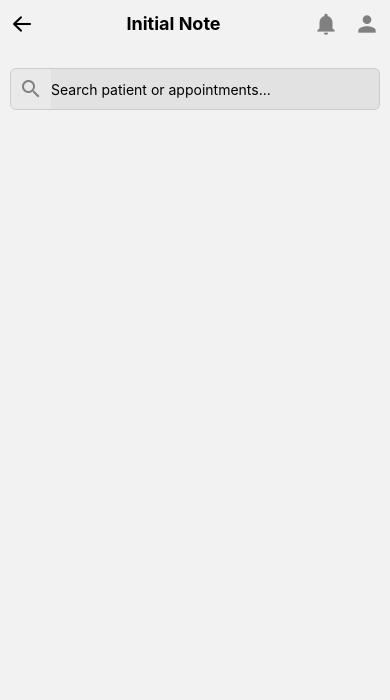
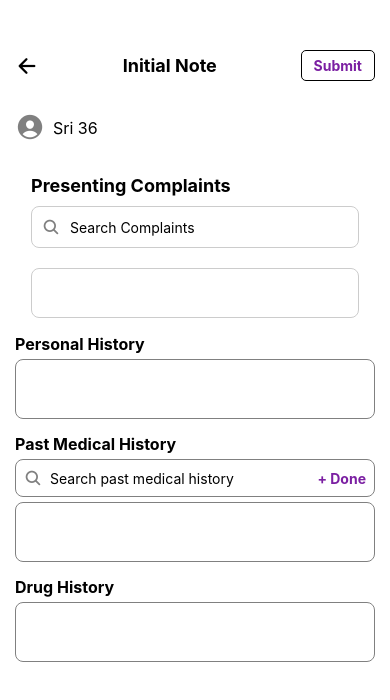
Before and after one commit to kavya581267/doctorsapp, a React Native app: screen /InitialNote in a window 390 px wide. Shown: the top 700 px of the page. Built offline with nearby package versions, Linux system fonts and the light colour scheme.

Commit message:
complaints

```diff
--- a/app.json
+++ b/app.json
@@ -23,6 +23,11 @@
     },
     "web": {
       "favicon": "./assets/favicon.png"
+    },
+    "extra": {
+      "eas": {
+        "projectId": "f57921e8-6204-4cb5-b4de-f28bdb6c6758"
+      }
     }
   }
 }
--- a/components/physician/InitialNote.js
+++ b/components/physician/InitialNote.js
@@ -1,15 +1,138 @@
+import React from 'react';
+import { View, Text, TextInput, TouchableOpacity, ScrollView, StyleSheet } from 'react-native';
+import Icon from 'react-native-vector-icons/Ionicons';
+import PresentingComplaints from './PresentingComplaints';
 
-import React from "react";
-import { SafeAreaView, View } from "react-native";
-import Header from "../admin/Header";
+const MedicalFormScreen = () => {
+  return (
+    <View style={styles.container}>
+      {/* Header */}
+      <View style={styles.header}>
+        <Icon name="arrow-back" size={24} color="black" />
+        <Text style={styles.headerTitle}>Initial Note</Text>
+        <TouchableOpacity style={styles.submitButton}>
+          <Text style={styles.submitText}>Submit</Text>
+        </TouchableOpacity>
+      </View>
 
+      <ScrollView contentContainerStyle={styles.content}>
+        {/* User Info */}
+        <View style={styles.userInfo}>
+          <Icon name="person-circle" size={30} color="gray" />
+          <Text style={styles.userText}>Sri 36</Text>
+        </View>
 
-export default function InitialNote() {
-    return(
-        <SafeAreaView>
-            <View style={{padding:10}}>
-            <Header nav="PatientMedical" heading="Initial Note"/>
-            </View>
-        </SafeAreaView>
-    )
-}
+        {/* Presenting Complaints */}
+       <PresentingComplaints/>
+
+        {/* Personal History */}
+        <View style={styles.section}>
+          <Text style={styles.sectionTitle}>Personal History</Text>
+          <View style={styles.box}></View>
+        </View>
+
+        {/* Past Medical History */}
+        <View style={styles.section}>
+          <Text style={styles.sectionTitle}>Past Medical History</Text>
+          <View style={styles.inputContainer}>
+            <Icon name="search" size={18} color="gray" style={styles.icon} />
+            <TextInput placeholder="Search past medical history" style={styles.input} />
+            <TouchableOpacity>
+              <Text style={styles.doneText}>+ Done</Text>
+            </TouchableOpacity>
+          </View>
+          <View style={styles.box}></View>
+        </View>
+
+        {/* Drug History */}
+        <View style={styles.section}>
+          <Text style={styles.sectionTitle}>Drug History</Text>
+          <View style={styles.box}></View>
+        </View>
+      </ScrollView>
+    </View>
+  );
+};
+
+const styles = StyleSheet.create({
+  container: {
+    flex: 1,
+    backgroundColor: 'white',
+  },
+  header: {
+    flexDirection: 'row',
+    alignItems: 'center',
+    justifyContent: 'space-between',
+  //  backgroundColor: '#7B1FA2',
+    padding: 15,
+    paddingTop: 50,
+  },
+  headerTitle: {
+    fontSize: 18,
+    fontWeight: 'bold',
+  },
+  submitButton: {
+
+    paddingHorizontal: 12,
+    paddingVertical: 6,
+    borderRadius: 5,
+    borderWidth:1,
+    borderColor:"black"
+  },
+  submitText: {
+    color: '#7B1FA2',
+    fontWeight: 'bold',
+  },
+  content: {
+    padding: 15,
+  },
+  userInfo: {
+    flexDirection: 'row',
+    alignItems: 'center',
+    marginBottom: 15,
+  },
+  userText: {
+    fontSize: 16,
+    marginLeft: 8,
+    color: 'black',
+  },
+  section: {
+    marginBottom: 15,
+  },
+  sectionTitle: {
+    fontSize: 16,
+    fontWeight: 'bold',
+    marginBottom: 5,
+    color: 'black',
+  },
+  inputContainer: {
+    flexDirection: 'row',
+    alignItems: 'center',
+    borderWidth: 1,
+    borderColor: 'gray',
+    borderRadius: 8,
+    padding: 8,
+    marginBottom: 5,
+  },
+  icon: {
+    marginRight: 8,
+  },
+  input: {
+    flex: 1,
+    fontSize: 14,
+    color: 'black',
+  },
+  doneText: {
+    color: '#7B1FA2',
+    fontWeight: 'bold',
+  },
+  box: {
+    borderWidth: 1,
+    borderColor: 'gray',
+    borderRadius: 8,
+    height: 60,
+    padding: 8,
+  },
+});
+
+export default MedicalFormScreen;
--- a/components/physician/PresentingComplaints.js
+++ b/components/physician/PresentingComplaints.js
@@ -1,24 +1,65 @@
 import React, { useState } from "react";
-import { View, Text, TextInput } from "react-native";
+import { View, Text, TextInput, TouchableOpacity, TouchableWithoutFeedback, ScrollView, Keyboard } from "react-native";
 import styles from "../styles/presentingComplaintsStyle";
-import { MaterialIcons } from "@expo/vector-icons";
+import Icon from "react-native-vector-icons/Ionicons";
 
 export default function PresentingComplaints() {
+  const [searchText, setSearchText] = useState("");
 
-    const [search, setSearch] = useState("");
-    const [selectedComplaint, setSelectedComplaints] = useState([]);
+  const [finalComplaint, setFinalComplaint] = useState([]);
 
-    const complaintsList = ["Fever", "Cough", "Headache", "Chest Pain", "Shortness of Breath"];
-    return (
-        <View>
-            <Text>Presenting Complaints</Text>
-            <View>
-                <View style={styles.searchContainer}>
-                    <MaterialIcons style={styles.iconMargin} name="search" size={24} color="grey"></MaterialIcons>
-                    <TextInput style={styles.searchInput} value={search} onChangeText={setSearch} placeholder="Search patient or appointments..."></TextInput>
+  const addComplaint = (complaint) => {
+
+    if (!finalComplaint.includes(complaint)) {
+      setFinalComplaint([...finalComplaint, complaint]);
+    }
+
+    setSearchText("")
+  };
+
+
+
+  const complaintsList = ["Fever", "Cough", "Headache", "Chest Pain", "Shortness of Breath"];
+
+  return (
+
+    <View style={styles.section}>
+      <Text style={styles.sectionTitle}>Presenting Complaints</Text>
+
+      <View style={styles.inputContainer}>
+        <Icon name="search" size={18} color="gray" style={styles.icon} />
+        <TextInput
+          placeholder="Search Complaints"
+          style={styles.input}
+          value={searchText}
+          onChangeText={setSearchText}
+        />
+      </View>
+
+      {searchText.length > 0 && (
+                <View style={styles.dropdown}>
+                    {complaintsList
+                        .filter((c) => c.toLowerCase().includes(searchText.toLowerCase()))
+                        .map((item, index) => (
+                            <TouchableOpacity
+                                key={index}
+                                style={styles.dropdownItem}
+                                onPress={() => addComplaint(item)}
+                            >
+                                <Text style={styles.dropdownText}>{item}</Text>
+                            </TouchableOpacity>
+                        ))}
                 </View>
-            </View>
+            )}
 
-        </View>
-    )
+      <ScrollView contentContainerStyle={styles.complaintsBox}>
+        {finalComplaint.map((item, index) => (
+          <View key={index} style={styles.selectedChip}>
+            <Text style={styles.selectedText}>{item}</Text>
+          </View>
+        ))}
+      </ScrollView>
+    </View>
+
+  );
 }
--- a/components/styles/presentingComplaintsStyle.js
+++ b/components/styles/presentingComplaintsStyle.js
@@ -2,22 +2,81 @@ import { StyleSheet } from "react-native";
 import { COLORS } from "../constants/colors";
 
 export default StyleSheet.create({
-    iconMargin:{
-        marginRight:8,
-        marginLeft:8
-     },
-     searchContainer:{
-         flexDirection:"row",
-         borderWidth:1,
-         borderColor:"#CCC",
-        borderRadius:6,
-        alignItems:"center",
-        marginBottom:20,
-        backgroundColor:"#cccccc40"
-     },
-     searchInput:{
-        backgroundColor:"#cccccc40",
-        height:40,
+    section: {
+        padding: 16
+    },
+    sectionTitle: {
+        fontSize: 18,
+        fontWeight: "bold",
+        marginBottom: 10
+    },
+    inputContainer: {
+        flexDirection: "row",
+        borderWidth: 1,
+        paddingHorizontal: 10,
+        borderRadius: 8,
+        borderColor: COLORS.grey,
+        alignItems: "center",
+        position: "relative"
+    },
+    icon: {
+        marginRight: 10
+    },
+    input: {
+        height: 40,
         flex: 1
-     },
-})
+    },
+    doneText: {
+        color: COLORS.primary,
+        fontWeight: "bold"
+    },
+
+
+    dropdown: {
+        position: "absolute",
+        top: 50,
+        left: 0,
+        right: 0,
+        backgroundColor: "white",
+        borderWidth: 1,
+        borderColor: COLORS.grey,
+        borderRadius: 8,
+        zIndex: 10,
+        maxHeight: 150,
+        overflow: "hidden",
+    },
+    dropdownItem: {
+
+        paddingVertical: 10,
+        paddingHorizontal: 15,
+        borderBottomWidth: 1,
+        borderBottomColor: COLORS.grey,
+    },
+    dropdownText: {
+        fontSize: 16,
+        color: "black",
+    },
+
+    complaintsBox: {
+        borderWidth: 1,
+        borderColor: COLORS.grey,
+        borderRadius: 8,
+        minHeight: 50,
+        marginTop: 20,
+        padding: 10,
+        flexDirection: "row",
+        flexWrap: "wrap",
+    },
+    selectedChip: {
+        backgroundColor: COLORS.primary,
+        paddingVertical: 5,
+        paddingHorizontal: 10,
+        borderRadius: 15,
+        marginRight: 5,
+        marginBottom: 5,
+    },
+    selectedText: {
+        color: "white",
+        fontSize: 14,
+    },
+});
--- a/package.json
+++ b/package.json
@@ -35,7 +35,8 @@
     "react-native-web": "~0.19.13"
   },
   "devDependencies": {
-    "@babel/core": "^7.20.0"
+    "@babel/core": "^7.20.0",
+    "@react-native-community/cli": "latest"
   },
   "private": true
 }
```
Also changed, not shown: eas.json (added, +21 -0 lines), 1 other file (tests, documents, lock files or other folders).
